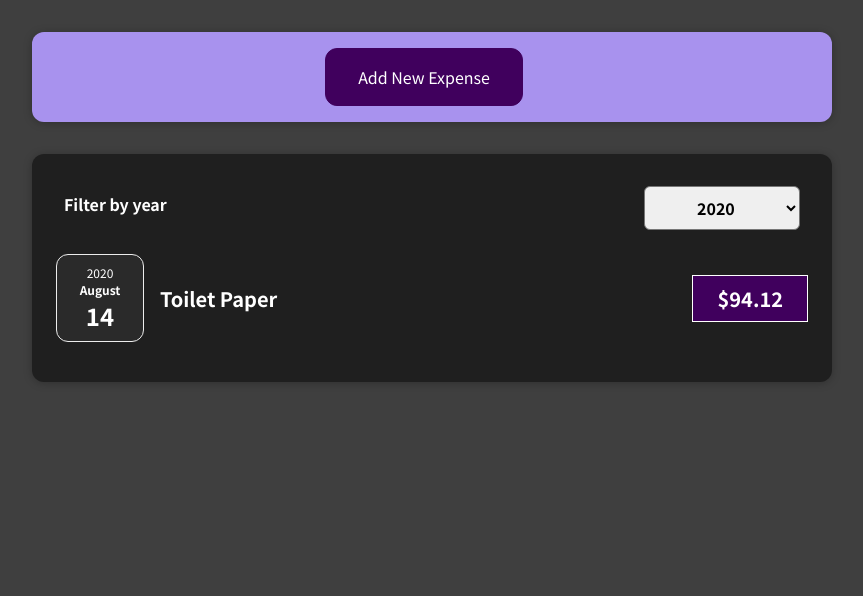
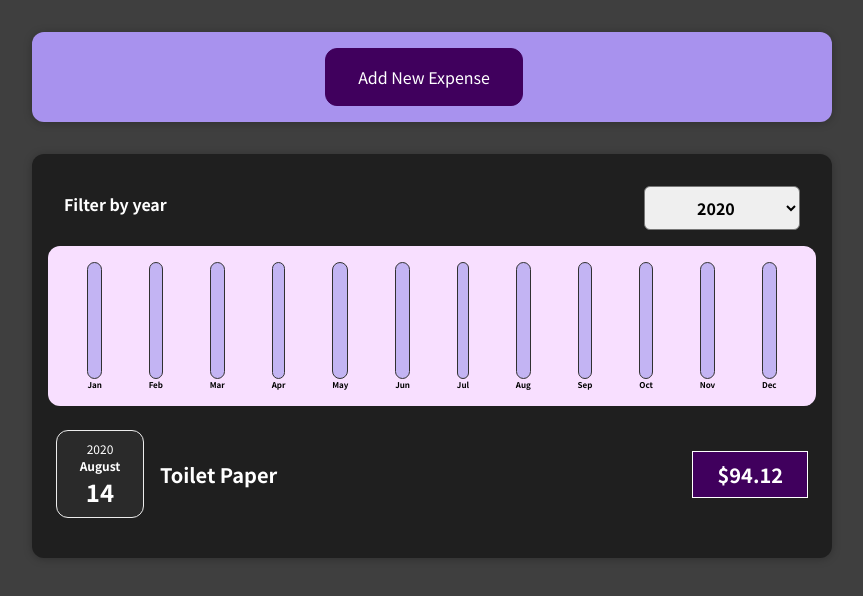
Before and after one commit to panni-toth/expenseDemo, a React (Create React App) app: page / in a window 1280 px wide. Shown: the top 596 px of the page, without its empty margins (208-1071 px from the left). Built offline with nearby package versions, Linux system fonts and the light colour scheme.

Commit message:
oct 12 - almost completely finished

```diff
--- /dev/null
+++ b/src/components/Chart/Chart.css
@@ -0,0 +1,9 @@
+.chart {
+    padding: 1rem;
+    border-radius: 12px;
+    background-color: #f8dfff;
+    text-align: center;
+    display: flex;
+    justify-content: space-around;
+    height: 10rem;
+  }
--- /dev/null
+++ b/src/components/Chart/Chart.js
@@ -0,0 +1,19 @@
+import ChartBar from './ChartBar';
+import './Chart.css';
+
+const Chart = props => {
+
+    const dataPointValues = props.dataPoints.map(dataPoint => dataPoint.value);
+    const totalMaximum = Math.max(...dataPointValues);
+
+    return <div className='chart'>
+        {props.dataPoints.map(dataPoint => <ChartBar
+            key={dataPoint.label}
+            value={dataPoint.value}
+            maxValue={null}
+            label={dataPoint.label}/>
+            )}
+    </div>
+};
+
+export default Chart;
--- /dev/null
+++ b/src/components/Chart/ChartBar.css
@@ -0,0 +1,30 @@
+.chart-bar {
+    height: 100%;
+    display: flex;
+    flex-direction: column;
+    align-items: center;
+  }
+
+  .chart-bar__inner {
+    height: 100%;
+    width: 100%;
+    border: 1px solid #313131;
+    border-radius: 12px;
+    background-color: #c3b4f3;
+    overflow: hidden;
+    display: flex;
+    flex-direction: column;
+    justify-content: flex-end;
+  }
+
+  .chart-bar__fill {
+    background-color: #4826b9;
+    width: 100%;
+    transition: all 0.3s ease-out;
+  }
+
+  .chart-bar__label {
+    font-weight: bold;
+    font-size: 0.5rem;
+    text-align: center;
+  }
--- /dev/null
+++ b/src/components/Chart/ChartBar.js
@@ -0,0 +1,22 @@
+import './ChartBar.css';
+
+const ChartBar = props => {
+    let barFillHeight = '0%';
+
+    if (props.maxValue > 0) {
+        barFillHeight = Math.round((props.value / props.maxValue) * 100) + '%';
+    }
+
+    return (
+    <div className='chart-bar'>
+        <div className='chart-bar__inner'>
+            <div
+            className='chart-bar__fill'
+            style={{height: barFillHeight}}></div>
+        </div>
+        <div className='chart-bar__label'>{props.label}</div>
+    </div>
+    );
+};
+
+export default ChartBar;
--- a/src/components/Expenses/Expenses.js
+++ b/src/components/Expenses/Expenses.js
@@ -3,6 +3,7 @@
 import './Expenses.css';
 import ExpenseFilter from './ExpenseFilter';
 import ExpensesList from './ExpensesList';
+import ExpensesChart from './ExpensesChart';
 
 function Expenses(props) {
 
@@ -20,8 +21,11 @@
   return(
     <div>
     <Card className='expenses'>
-      <ExpenseFilter selected={filteredYear} onChangeFilter={filterChangeHandler}
+      <ExpenseFilter
+      selected={filteredYear}
+      onChangeFilter={filterChangeHandler}
       />
+      <ExpensesChart expenses={filteredExpenses}/>
       <ExpensesList items={filteredExpenses} />
   </Card>
   </div>
--- /dev/null
+++ b/src/components/Expenses/ExpensesChart.js
@@ -0,0 +1,27 @@
+import Chart from '../Chart/Chart';
+
+const ExpensesChart = props => {
+    const chartDataPoints = [
+    { label: 'Jan', value: 0 },
+    { label: 'Feb', value: 0 },
+    { label: 'Mar', value: 0 },
+    { label: 'Apr', value: 0 },
+    { label: 'May', value: 0 },
+    { label: 'Jun', value: 0 },
+    { label: 'Jul', value: 0 },
+    { label: 'Aug', value: 0 },
+    { label: 'Sep', value: 0 },
+    { label: 'Oct', value: 0 },
+    { label: 'Nov', value: 0 },
+    { label: 'Dec', value: 0 },
+    ];
+
+    for (const expense of props.expenses) {
+        const expenseMonth = expense.date.getMonth(); // starting at 0, so January = 0
+        chartDataPoints[expenseMonth].value += expense.amount;
+    }
+
+    return <Chart dataPoints={chartDataPoints}/>
+};
+
+export default ExpensesChart;
--- a/src/components/NewExpense/ExpenseForm.js
+++ b/src/components/NewExpense/ExpenseForm.js
@@ -21,7 +21,7 @@
 
         const expenseData = {
             title: enteredTitle,
-            amount: enteredAmount,
+            amount: +enteredAmount,
             date: new Date(enteredDate)
         };
 
```
